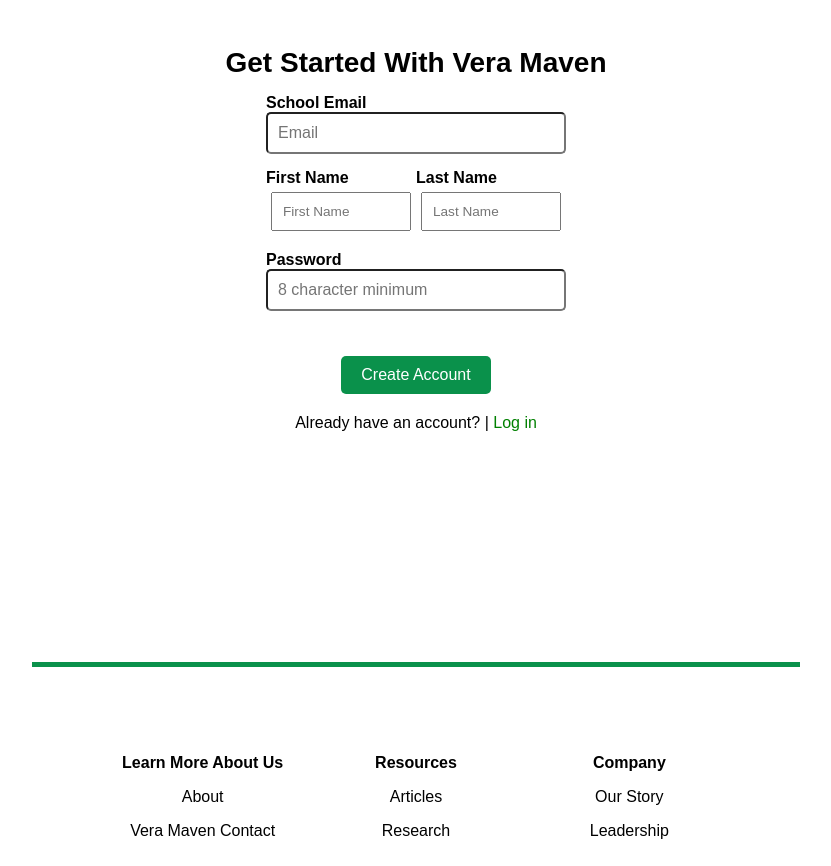
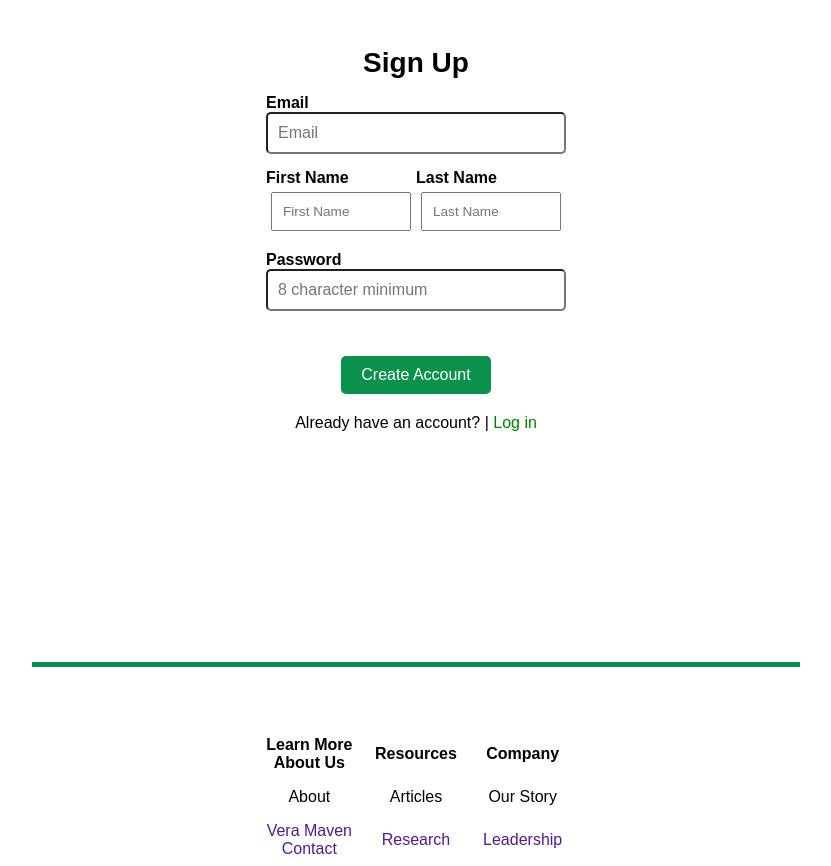
Before and after one commit to Kuria-MBA/Synced-Education-Bootstrap, a plain HTML site: page SignUp.html in a window 1280 px wide. Shown: the part 195-1061 px from the top of the page, without its empty margins (224-1055 px from the left). Drawn offline with nearby package versions, Linux system fonts and the light colour scheme.

Commit message:
Add files via upload

```diff
--- a/SignUp.html
+++ b/SignUp.html
@@ -15,11 +15,11 @@
       <div id="Get_into">
       <div id="Login_Stuff">
         <div>
-          <p style="font-family: 'TeXGyreHeros', sans-serif; font-size: 1.75em; font-weight: bold; margin-bottom: 15px;"> Get Started With Vera Maven</p>
+          <p style="font-family: 'TeXGyreHeros', sans-serif; font-size: 1.75em; font-weight: bold; margin-bottom: 15px;"> Sign Up</p>
         </div>
 
       <div id="LOG_IN_USERNAME">
-        <p id="Above_Form_Title">School Email</p>
+        <p id="Above_Form_Title">Email</p>
         <form action="">
           <input type="text" placeholder="Email">
         </form>
@@ -68,15 +68,15 @@
         <th>Company</th>
       </tr>
       <tr>
-      <td><a>About</a></td>
-      <td><a>Articles</a></td>
-      <td><a>Our Story</a></td>
+        <td><a href="" id="bottom_link">About</a></td>
+        <td><a href="" id="bottom_link">Articles</a></td>
+        <td><a href="" id="bottom_link">Our Story</a></td>
 
       </tr>
       <tr>
-    <td><a>Vera Maven Contact</a></td>
-    <td><a>Research</a></td>
-    <td><a>Leadership</a></td>
+      <td><a href="" id="">Vera Maven Contact</a></td>
+      <td><a href="" id="">Research</a></td>
+      <td><a href="" id="">Leadership</a></td>
       </tr>
 
 
--- a/Styles.css
+++ b/Styles.css
@@ -100,7 +100,7 @@ body {
   font-family: 'TeXGyreHeros', sans-serif;
   position: absolute;
   left: 50%;
-
+  width: 25%;
   transform: translate(-50%, -50%);
   margin-top: 100px;
 }
@@ -381,7 +381,7 @@ a {
 
 /* Custom styles for the cards */
 .custom-card {
-  width: 400px;
+  width: 300px;
   margin: 10px;
   border: 1px solid #ccc;
   display: flex;
```
Also changed, not shown: Department_page.html (+3 -2 lines), index.html (+6 -6 lines). Lines whose indentation alone changed are shown as unchanged.
